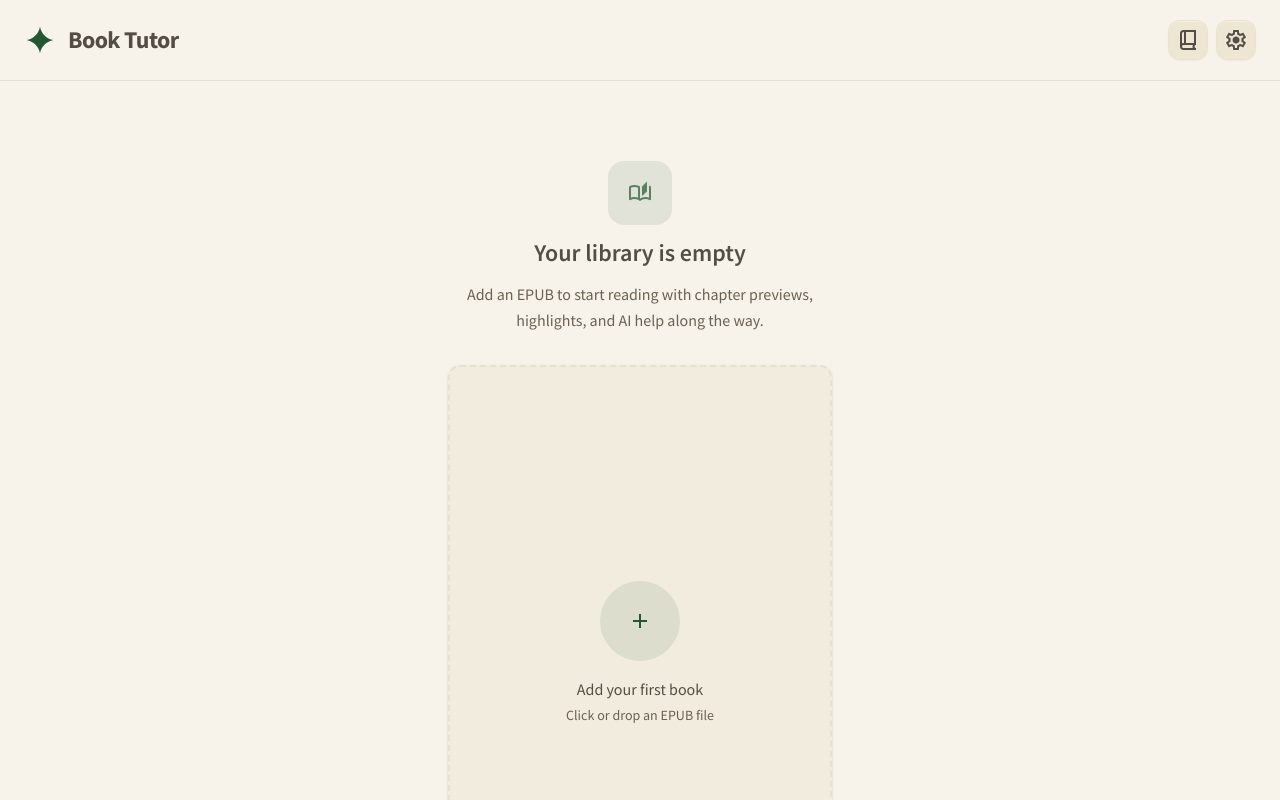
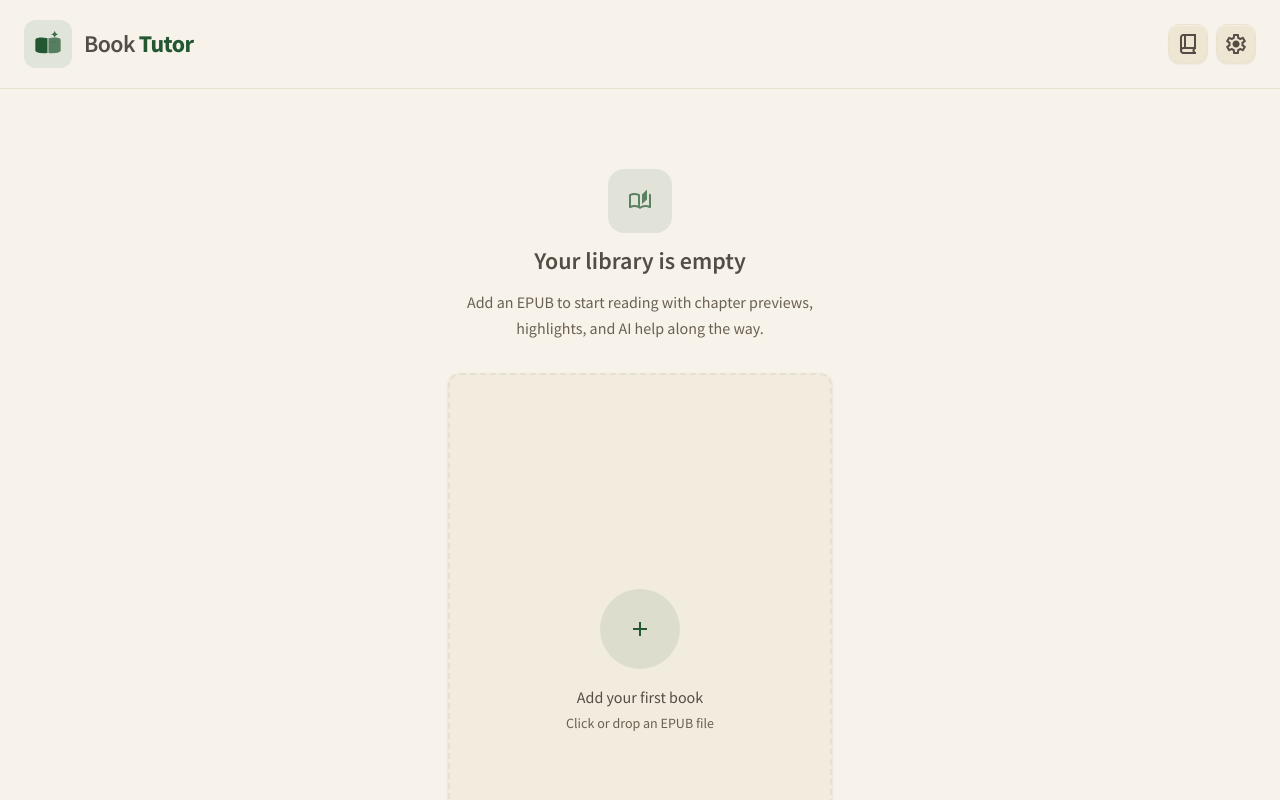
Before and after one commit to bpicori/book-tutor, a React (Vite) app: page /book-tutor/vocabulary in a window 1280 px wide. Both pictures are taken after a click on the button "Back to Library". Shown: the top 800 px of the page. Built offline with nearby package versions, Linux system fonts and the light colour scheme.

Commit message:
feat: update icon

```diff
--- a/index.html
+++ b/index.html
@@ -3,7 +3,7 @@
   <head>
     <meta charset="UTF-8" />
     <meta name="viewport" content="width=device-width, initial-scale=1.0" />
-    <meta name="theme-color" content="#ffffff" />
+    <meta name="theme-color" content="#f7f3eb" />
     <meta name="description" content="Read books with AI assistance" />
     <link rel="apple-touch-icon" href="/book-tutor/icons/icon-192x192.svg" />
     <title>Book Tutor</title>
--- /dev/null
+++ b/src/components/common/Brand.tsx
@@ -0,0 +1,45 @@
+import { memo } from "react";
+import { APP_NAME } from "../../constants";
+import { Logo } from "./Logo";
+
+interface BrandProps {
+  size?: "sm" | "md";
+  showWordmark?: boolean;
+}
+
+export const Brand = memo(function Brand({
+  size = "md",
+  showWordmark = true,
+}: BrandProps) {
+  const containerClass =
+    size === "sm" ? "rounded-lg p-1" : "rounded-xl p-1.5 md:p-2";
+  const textClass =
+    size === "sm" ? "text-base" : "text-xl md:text-2xl";
+  const gapClass = size === "sm" ? "gap-2" : "gap-2.5 md:gap-3";
+
+  return (
+    <div className={`flex items-center ${gapClass} min-w-0`}>
+      <div
+        className={`flex items-center justify-center bg-forest-green/10 ${containerClass}`}
+      >
+        <Logo size={size} />
+      </div>
+      {showWordmark && (
+        <div
+          className={`flex items-baseline gap-1 ${textClass} min-w-0 leading-none`}
+          aria-label={APP_NAME}
+        >
+          <span
+            className="font-semibold text-muted-gray-text tracking-tight"
+            style={{ fontFamily: "var(--font-family-serif-main)" }}
+          >
+            Book
+          </span>
+          <span className="font-bold text-forest-green tracking-tight">
+            Tutor
+          </span>
+        </div>
+      )}
+    </div>
+  );
+});
--- a/src/components/common/Logo.tsx
+++ b/src/components/common/Logo.tsx
@@ -8,11 +8,45 @@ export const Logo = memo(function Logo({ size = "md" }: LogoProps) {
   const sizeClass = size === "sm" ? "size-4" : "size-8";
 
   return (
-    <div className={`${sizeClass} text-forest-green`}>
-      <svg fill="none" viewBox="0 0 48 48" xmlns="http://www.w3.org/2000/svg">
+    <div className={`${sizeClass} shrink-0 text-forest-green`}>
+      <svg
+        aria-hidden="true"
+        fill="none"
+        viewBox="0 0 48 48"
+        xmlns="http://www.w3.org/2000/svg"
+      >
         <path
-          d="M24 4C25.7818 14.2173 33.7827 22.2182 44 24C33.7827 25.7818 25.7818 33.7827 24 44C22.2182 33.7827 14.2173 25.7818 4 24C14.2173 22.2182 22.2182 14.2173 24 4Z"
+          d="M34 4C34.6 6.8 36.7 8.9 39.5 9.5C36.7 10.1 34.6 12.2 34 15C33.4 12.2 31.3 10.1 28.5 9.5C31.3 8.9 33.4 6.8 34 4Z"
           fill="currentColor"
+          opacity="0.85"
+        />
+        <path
+          d="M5 18C5 15.5 10 13 23 15.25V37.5C14.5 38.5 7.5 37.5 5 34.5V18Z"
+          fill="currentColor"
+        />
+        <path
+          d="M25 15.25C38 13 43 15.5 43 18V34.5C40.5 37.5 33.5 38.5 25 37.5V15.25Z"
+          fill="currentColor"
+          opacity="0.72"
+        />
+        <path
+          d="M23 15.25C23.8 15.1 24.2 15.1 25 15.25V37.5C24.2 37.35 23.8 37.35 23 37.5V15.25Z"
+          fill="currentColor"
+          opacity="0.35"
+        />
+        <path
+          d="M10 21.5C13.5 20.5 17.5 20.75 21 21.75"
+          stroke="currentColor"
+          strokeLinecap="round"
+          strokeOpacity="0.25"
+          strokeWidth="1.5"
+        />
+        <path
+          d="M27 21.75C30.5 20.75 34.5 20.5 38 21.5"
+          stroke="currentColor"
+          strokeLinecap="round"
+          strokeOpacity="0.2"
+          strokeWidth="1.5"
         />
       </svg>
     </div>
--- a/src/components/common/index.ts
+++ b/src/components/common/index.ts
@@ -3,4 +3,5 @@ export { IconButton } from "./IconButton";
 export { Button } from "./Button";
 export { ProgressBar } from "./ProgressBar";
 export { Logo } from "./Logo";
+export { Brand } from "./Brand";
 export { Modal } from "./Modal";
--- a/src/pages/library/LibraryPage.tsx
+++ b/src/pages/library/LibraryPage.tsx
@@ -9,8 +9,7 @@ import {
   blobToDataUrl,
   generateBookId,
 } from "../../utils/formatters";
-import { APP_NAME } from "../../constants";
-import { LoadingSpinner, Logo, IconButton } from "../../components/common";
+import { LoadingSpinner, Brand, IconButton } from "../../components/common";
 import { BookCard, AddBookCard } from "../../components/library";
 
 export function LibraryPage() {
@@ -127,12 +126,9 @@ export function LibraryPage() {
       <header className="sticky top-0 z-10 bg-warm-off-white/95 backdrop-blur-sm border-b border-border-warm">
         <div className="max-w-7xl mx-auto px-4 md:px-6 py-4 md:py-5">
           <div className="flex items-center justify-between gap-3">
-            <div className="flex items-center gap-2 md:gap-3 min-w-0">
-              <Logo />
-              <h1 className="text-lg md:text-2xl font-bold text-muted-gray-text tracking-tight truncate">
-                {APP_NAME}
-              </h1>
-            </div>
+            <h1 className="min-w-0">
+              <Brand />
+            </h1>
             <div className="flex items-center gap-1 md:gap-2 flex-shrink-0">
               <IconButton
                 icon="book_2"
```
Also changed, not shown: public/icons/icon-192x192.svg, public/icons/icon-512x512.svg, public/manifest.json.
